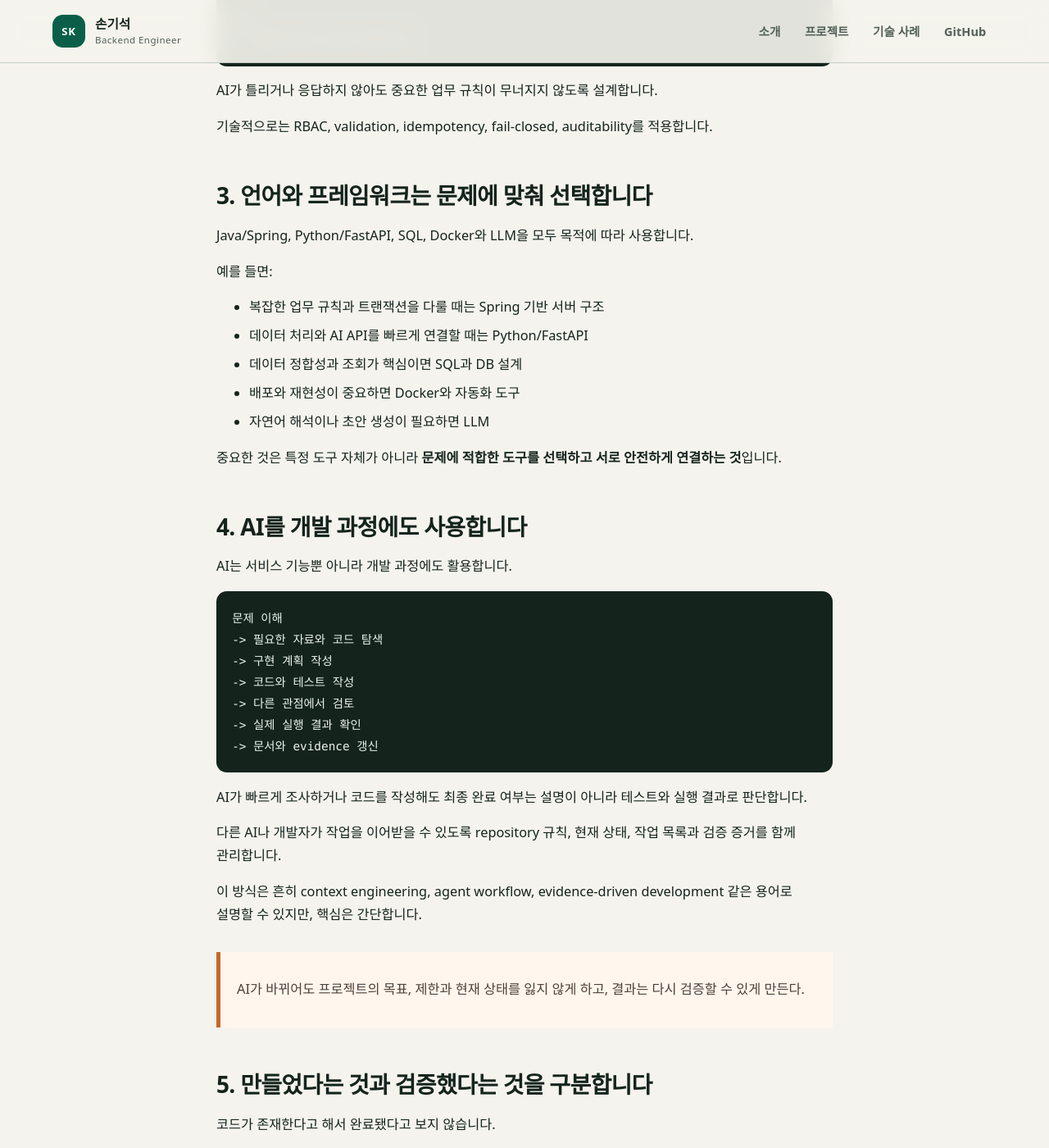
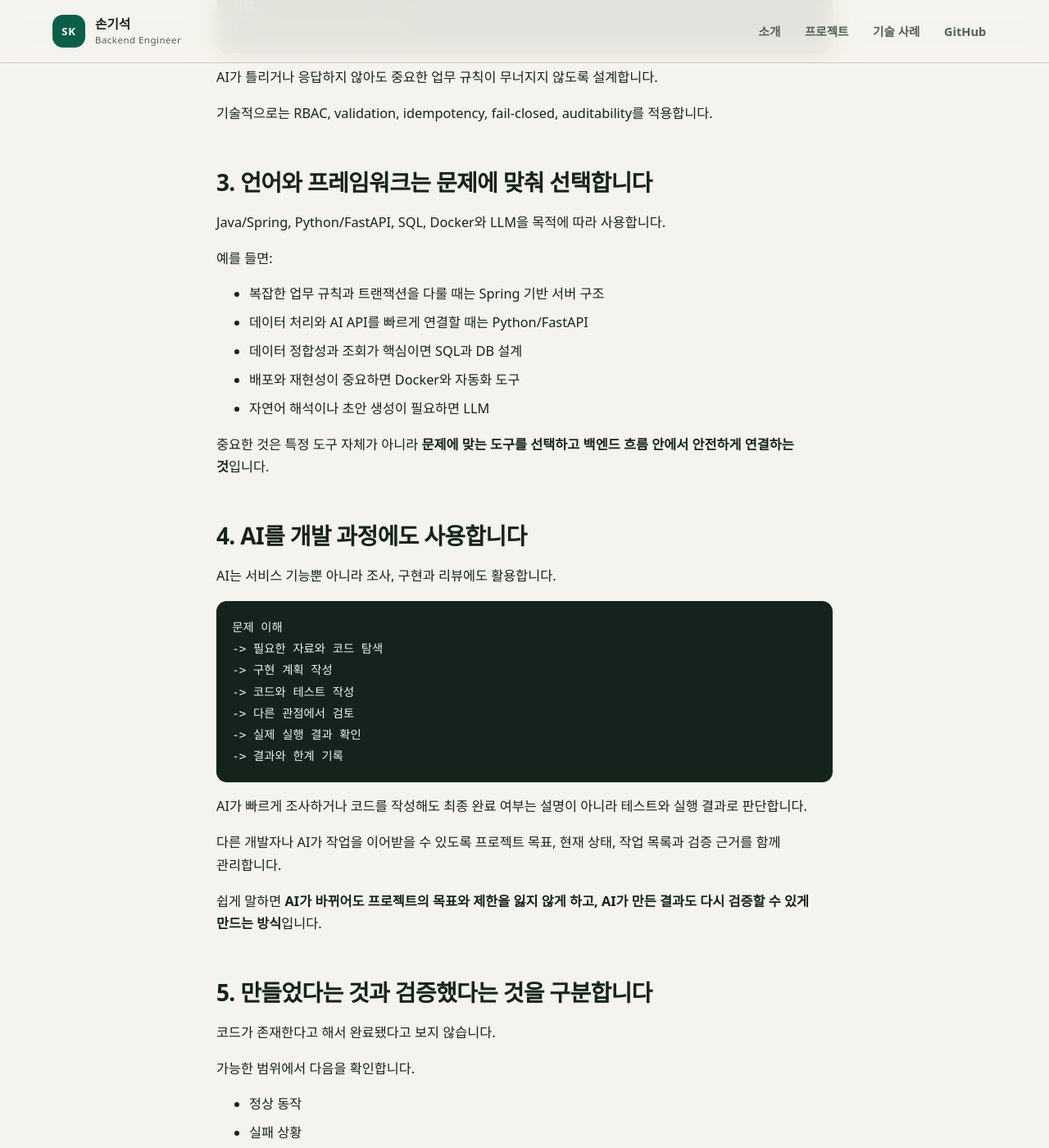
Before and after one commit to son1004007/engineering-career-portfolio, a Jekyll site: the page built from HOW_I_ENGINEER.md, in a window 1280 px wide and 1400 px high, scrolled down 1072 px. Shown: the whole window at 82% size. Built offline with Jekyll 4.4.1, drawn with Linux system fonts in a browser that asks for light colours; our own code applies the rules of GitHub Pages for plain Markdown files; some of the changed text lies outside the part shown.

Commit message:
docs: simplify engineering method and AI wording

````diff
--- a/HOW_I_ENGINEER.md
+++ b/HOW_I_ENGINEER.md
@@ -1,6 +1,6 @@
 # How I Engineer
 
-이 문서는 제가 어떤 언어나 프레임워크를 쓰는지보다 **어떻게 문제를 풀고 결과를 검증하는지**를 설명합니다.
+이 문서는 제가 어떤 언어나 프레임워크를 쓰는지보다 **백엔드 문제를 어떻게 구조화하고 구현한 뒤 실제 동작까지 검증하는지**를 설명합니다.
 
 ## 1. 먼저 문제와 제약을 정리합니다
 
@@ -12,22 +12,20 @@
 - 어떤 경우를 성공으로 볼 것인가
 - 어떤 실패를 반드시 막아야 하는가
 
-쉽게 말하면, 요청을 그대로 구현하는 것이 아니라 **무엇을 만들면 일이 실제로 해결되는지부터 정리**합니다.
+쉽게 말하면 요청을 그대로 구현하는 것이 아니라 **무엇을 만들면 일이 실제로 해결되는지부터 정리**합니다.
 
 기술적으로는 system boundary, acceptance criteria, state, transaction, trust boundary를 정의하는 과정입니다.
 
-## 2. 시스템이 책임질 것과 사람이 판단할 것을 나눕니다
+## 2. AI가 할 일과 서버 또는 사람이 책임질 일을 나눕니다
 
 특히 AI 기능을 붙일 때는 AI에게 모든 결정을 맡기지 않습니다.
-
-예를 들어:
 
 ```text
 AI
 -> 초안 생성, 요약, 후보 제안
 
 서버
--> 권한 확인, 데이터 검증, 상태 전이, 중복 방지
+-> 권한 확인, 데이터 검증, 상태 변경, 중복 방지
 
 사람
 -> 중요한 업무 승인과 최종 판단
@@ -39,7 +37,7 @@ AI가 틀리거나 응답하지 않아도 중요한 업무 규칙이 무너지
 
 ## 3. 언어와 프레임워크는 문제에 맞춰 선택합니다
 
-Java/Spring, Python/FastAPI, SQL, Docker와 LLM을 모두 목적에 따라 사용합니다.
+Java/Spring, Python/FastAPI, SQL, Docker와 LLM을 목적에 따라 사용합니다.
 
 예를 들면:
 
@@ -49,11 +47,11 @@ Java/Spring, Python/FastAPI, SQL, Docker와 LLM을 모두 목적에 따라 사
 - 배포와 재현성이 중요하면 Docker와 자동화 도구
 - 자연어 해석이나 초안 생성이 필요하면 LLM
 
-중요한 것은 특정 도구 자체가 아니라 **문제에 적합한 도구를 선택하고 서로 안전하게 연결하는 것**입니다.
+중요한 것은 특정 도구 자체가 아니라 **문제에 맞는 도구를 선택하고 백엔드 흐름 안에서 안전하게 연결하는 것**입니다.
 
 ## 4. AI를 개발 과정에도 사용합니다
 
-AI는 서비스 기능뿐 아니라 개발 과정에도 활용합니다.
+AI는 서비스 기능뿐 아니라 조사, 구현과 리뷰에도 활용합니다.
 
 ```text
 문제 이해
@@ -62,16 +60,14 @@ AI는 서비스 기능뿐 아니라 개발 과정에도 활용합니다.
 -> 코드와 테스트 작성
 -> 다른 관점에서 검토
 -> 실제 실행 결과 확인
--> 문서와 evidence 갱신
+-> 결과와 한계 기록
 ```
 
 AI가 빠르게 조사하거나 코드를 작성해도 최종 완료 여부는 설명이 아니라 테스트와 실행 결과로 판단합니다.
 
-다른 AI나 개발자가 작업을 이어받을 수 있도록 repository 규칙, 현재 상태, 작업 목록과 검증 증거를 함께 관리합니다.
+다른 개발자나 AI가 작업을 이어받을 수 있도록 프로젝트 목표, 현재 상태, 작업 목록과 검증 근거를 함께 관리합니다.
 
-이 방식은 흔히 context engineering, agent workflow, evidence-driven development 같은 용어로 설명할 수 있지만, 핵심은 간단합니다.
-
-> AI가 바뀌어도 프로젝트의 목표, 제한과 현재 상태를 잃지 않게 하고, 결과는 다시 검증할 수 있게 만든다.
+쉽게 말하면 **AI가 바뀌어도 프로젝트의 목표와 제한을 잃지 않게 하고, AI가 만든 결과도 다시 검증할 수 있게 만드는 방식**입니다.
 
 ## 5. 만들었다는 것과 검증했다는 것을 구분합니다
 
@@ -105,7 +101,7 @@ AI가 빠르게 조사하거나 코드를 작성해도 최종 완료 여부는
 -> 로그와 운영 절차
 ```
 
-그래서 문제를 한 파일이나 한 함수의 수정으로만 보지 않고, 실제 사용자 흐름 전체에서 영향 범위를 확인하려고 합니다.
+그래서 문제를 한 파일이나 한 함수의 수정으로만 보지 않고 실제 사용자 흐름 전체에서 영향 범위를 확인하려고 합니다.
 
 ## 7. 운영할 수 없는 코드는 완성으로 보지 않습니다
 
@@ -133,8 +129,10 @@ AI가 빠르게 조사하거나 코드를 작성해도 최종 완료 여부는
 - 문서
 - 재현 가능한 공개 샘플
 
+첫 화면에서는 테스트 개수보다 **무엇이 성공했고 어떤 실패를 차단했는지**를 우선 설명합니다. 세부 문서에서는 테스트 수, 응답시간과 환경 정보를 근거로 제공합니다.
+
 회사 자산은 공개하지 않으며, 공개가 필요한 경우 문제와 설계를 일반화하고 합성 데이터로 별도 구현합니다.
 
 ## 한 줄로 정리하면
 
-> 문제를 구조화하고, 적절한 기술과 AI를 활용해 구현하고, 테스트와 실제 실행 결과로 검증한 뒤 운영 가능한 상태까지 연결하는 방식으로 개발합니다.
+> 업무 요구사항을 백엔드 시스템으로 구조화하고, 필요한 경우 AI를 안전하게 연결하며, 테스트와 실제 실행 결과로 검증한 뒤 배포와 복구까지 확인하는 방식으로 개발합니다.
````
Also changed, not shown: other parts of HOW_I_ENGINEER.md (+1 -1 lines).
